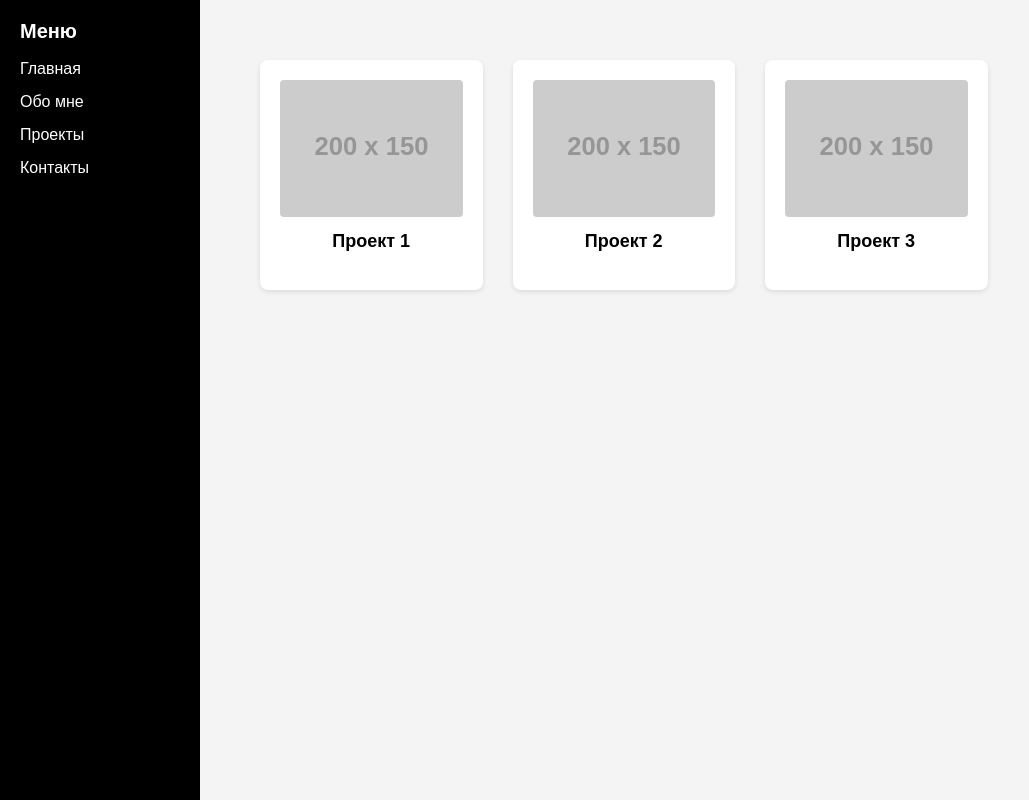
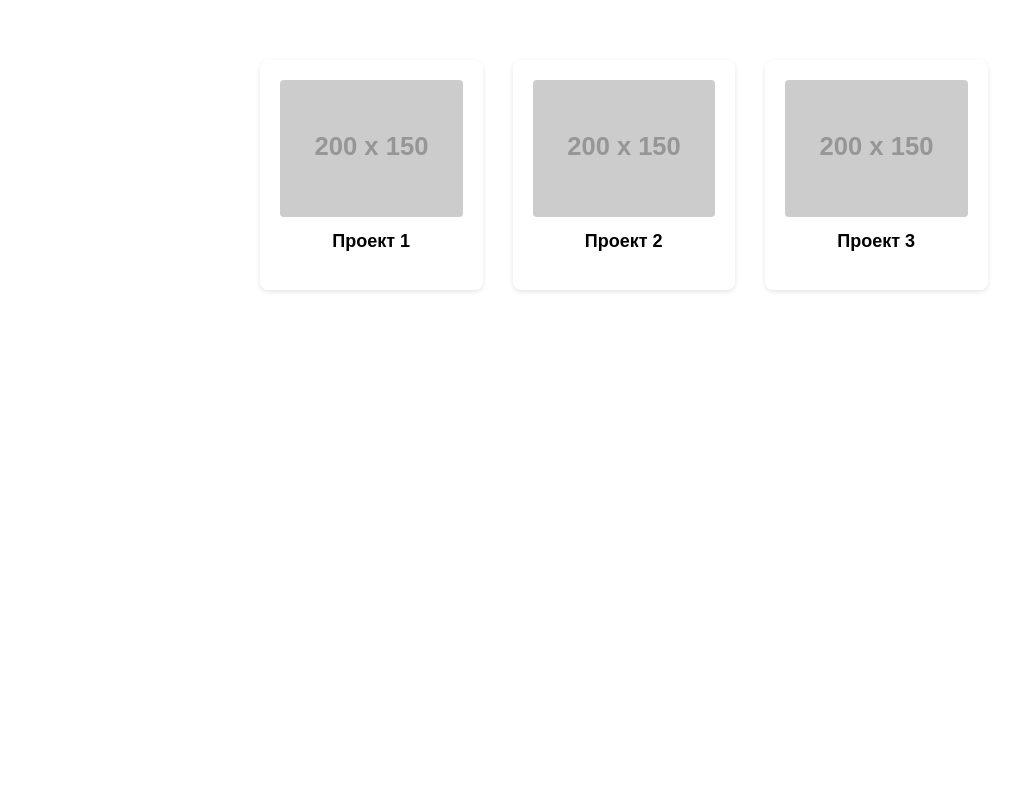
Before and after one commit to tsarbaba/tsarbaba.github.io, a plain HTML site: page index.html in a window 1280 px wide. Shown: the whole page, without its empty margins (0-1029 px from the left). Drawn offline with Linux system fonts and the light colour scheme; placeholder pictures from the web are drawn by us.

Commit message:
Update index.html

```diff
--- a/index.html
+++ b/index.html
@@ -7,7 +7,7 @@
     body {
       margin: 0;
       font-family: Arial, sans-serif;
-      background-color: #f4f4f4;
+      background-color: #ffffff;
     }
 
     /* Левое меню */
@@ -17,7 +17,7 @@
       left: 0;
       width: 200px;
       height: 100%;
-      background-color: #000;
+      background-color: #ffffff;
       color: white;
       padding: 20px;
       box-sizing: border-box;
```
